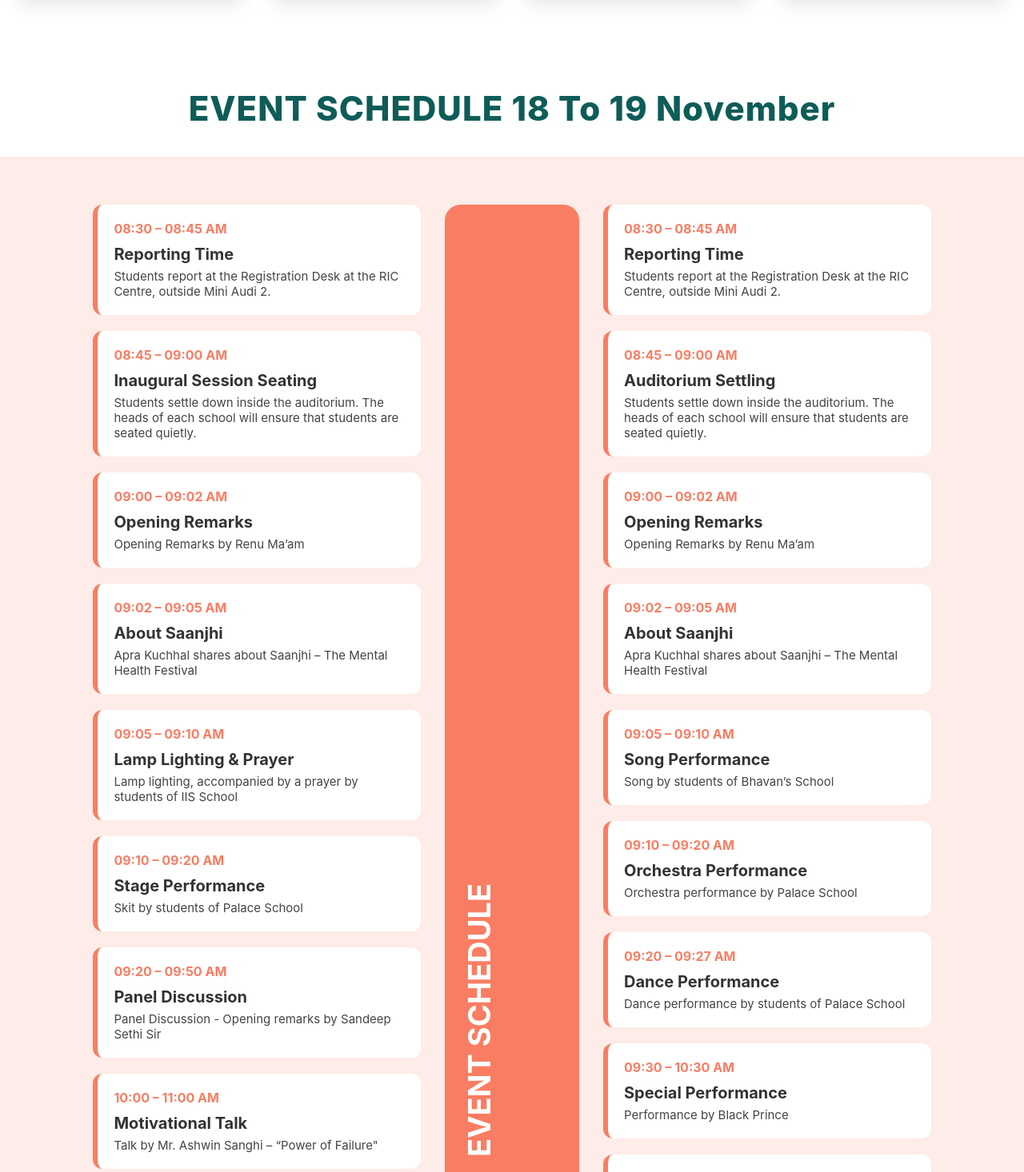
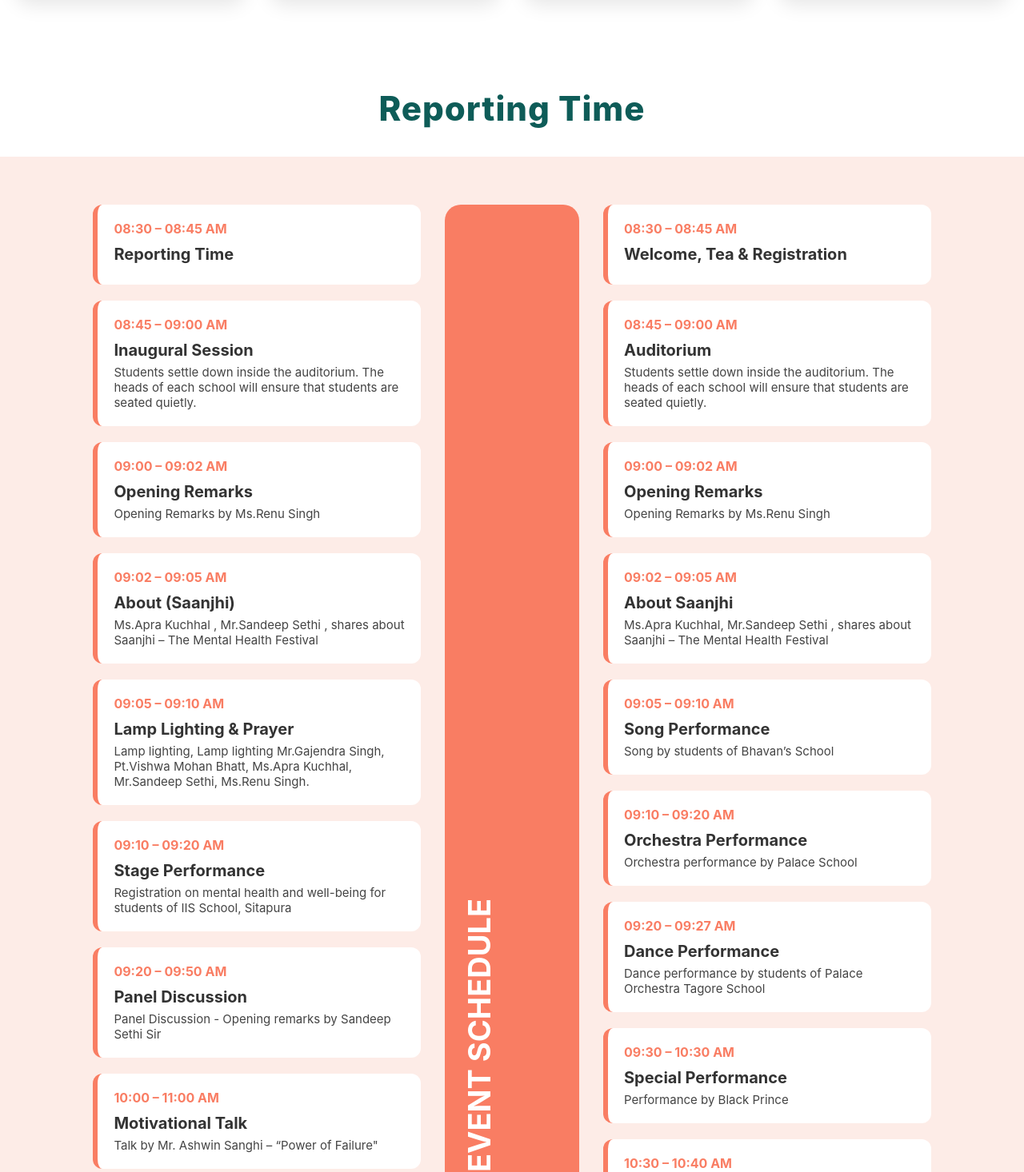
Before and after one commit to Manish-sikar/my-app, a React (Create React App) app: page / in a window 1280 px wide. Shown: the part 3731-5197 px from the top of the page at 80% size. Built offline with nearby package versions, Linux system fonts and the light colour scheme.

Commit message:
Update Schedule.jsx

```diff
--- a/src/Herosection/Schedule.jsx
+++ b/src/Herosection/Schedule.jsx
@@ -5,32 +5,32 @@ const Schedule = () => {
     {
       time: "08:30 – 08:45 AM",
       title: "Reporting Time",
-      desc: "Students report at the Registration Desk at the RIC Centre, outside Mini Audi 2.",
+      // desc: "Students report at the Registration Desk at the RIC Centre, outside Mini Audi 2.",
     },
     {
       time: "08:45 – 09:00 AM",
-      title: "Inaugural Session Seating",
+      title: "Inaugural Session ",
       desc: "Students settle down inside the auditorium. The heads of each school will ensure that students are seated quietly.",
     },
     {
       time: "09:00 – 09:02 AM",
       title: "Opening Remarks",
-      desc: "Opening Remarks by Renu Ma’am",
+      desc: "Opening Remarks by Ms.Renu Singh",
     },
     {
       time: "09:02 – 09:05 AM",
-      title: "About Saanjhi",
-      desc: "Apra Kuchhal shares about Saanjhi – The Mental Health Festival",
+      title: "About (Saanjhi)",
+      desc: "Ms.Apra Kuchhal , Mr.Sandeep Sethi , shares about Saanjhi – The Mental Health Festival",
     },
     {
       time: "09:05 – 09:10 AM",
       title: "Lamp Lighting & Prayer",
-      desc: "Lamp lighting, accompanied by a prayer by students of IIS School",
+      desc: "Lamp lighting, Lamp lighting Mr.Gajendra Singh, Pt.Vishwa Mohan Bhatt, Ms.Apra Kuchhal, Mr.Sandeep Sethi, Ms.Renu Singh.",
     },
     {
       time: "09:10 – 09:20 AM",
       title: "Stage Performance",
-      desc: "Skit by students of Palace School",
+      desc: "Registration on mental health and well-being for students of IIS School, Sitapura",
     },
     {
       time: "09:20 – 09:50 AM",
@@ -62,23 +62,23 @@ const Schedule = () => {
   const rightData = [
     {
       time: "08:30 – 08:45 AM",
-      title: "Reporting Time",
-      desc: "Students report at the Registration Desk at the RIC Centre, outside Mini Audi 2.",
+      title: "Welcome, Tea & Registration",
+      // desc: "Students report at the Registration Desk at the RIC Centre, outside Mini Audi 2.",
     },
     {
       time: "08:45 – 09:00 AM",
-      title: "Auditorium Settling",
+      title: "Auditorium ",
       desc: "Students settle down inside the auditorium. The heads of each school will ensure that students are seated quietly.",
     },
     {
       time: "09:00 – 09:02 AM",
       title: "Opening Remarks",
-      desc: "Opening Remarks by Renu Ma’am",
+      desc: "Opening Remarks by Ms.Renu Singh",
     },
     {
       time: "09:02 – 09:05 AM",
       title: "About Saanjhi",
-      desc: "Apra Kuchhal shares about Saanjhi – The Mental Health Festival",
+      desc: "Ms.Apra Kuchhal, Mr.Sandeep Sethi , shares about Saanjhi – The Mental Health Festival",
     },
     {
       time: "09:05 – 09:10 AM",
@@ -93,7 +93,7 @@ const Schedule = () => {
     {
       time: "09:20 – 09:27 AM",
       title: "Dance Performance",
-      desc: "Dance performance by students of Palace School",
+      desc: "Dance performance by students of Palace Orchestra Tagore School",
     },
     {
       time: "09:30 – 10:30 AM",
@@ -103,7 +103,7 @@ const Schedule = () => {
     {
       time: "10:30 – 10:40 AM",
       title: "Lamp Lighting",
-      desc: "Lamp lighting",
+      desc: "Lamp lighting, Lamp lighting Mr.Gajendra Singh, Pt.Vishwa Mohan Bhatt, Ms.Apra Kuchhal, Mr.Sandeep Sethi, Ms.Renu Singh.",
     },
     {
       time: "10:40 – 10:45 AM",
@@ -118,12 +118,12 @@ const Schedule = () => {
     {
       time: "11:30 – 11:40 AM",
       title: "Stage Performance",
-      desc: "Performance",
+      desc: "Registration on mental health and well-being for students of IIS School, Sitapura",
     },
     {
       time: "11:50 AM – 12:00 Noon",
       title: "Song Performance",
-      desc: "Song by IIS School",
+      desc: "Song by IIS, Shipra Path departure of students",
     },
     {
       time: "12:30 PM",
@@ -216,7 +216,7 @@ const Schedule = () => {
         }
       `}</style>
 
-      <h2 className="schedule-heading">EVENT SCHEDULE 18 To 19 November</h2>
+      <h2 className="schedule-heading">Reporting Time</h2>
 
       <div className="schedule-wrapper">
 
```
